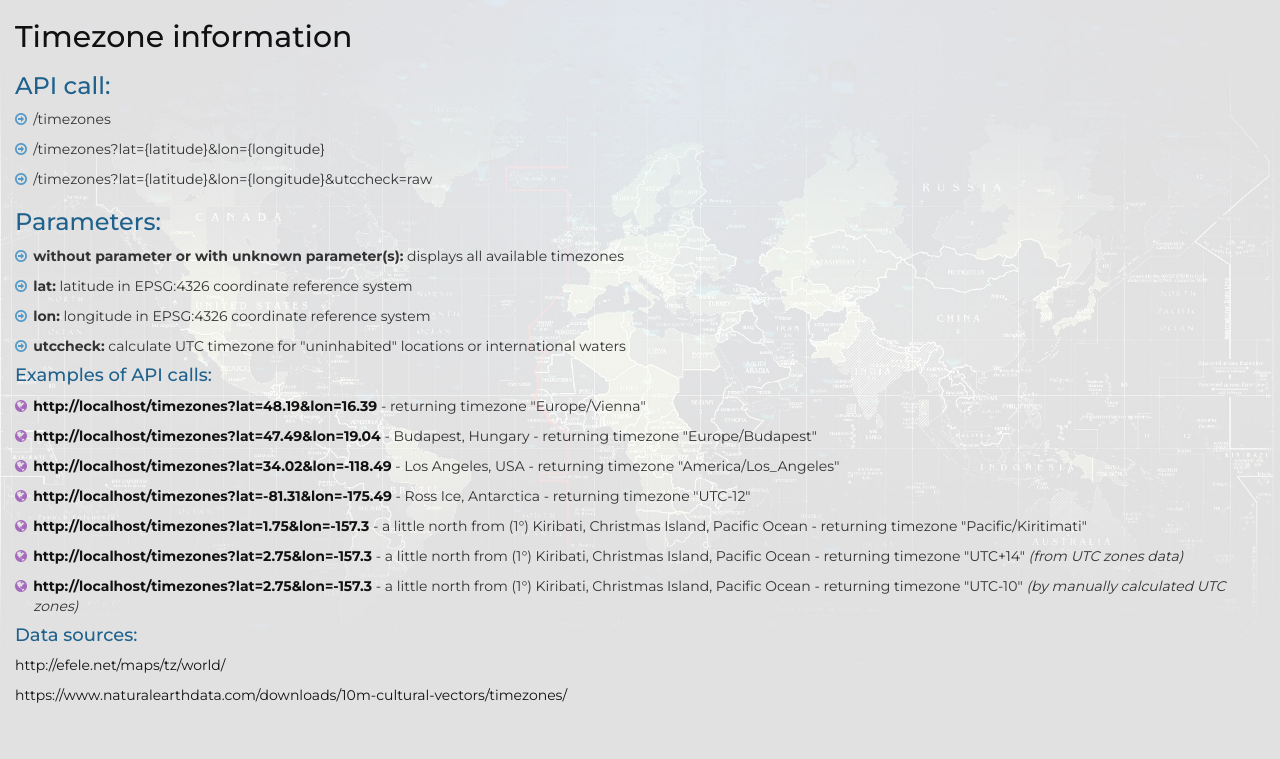
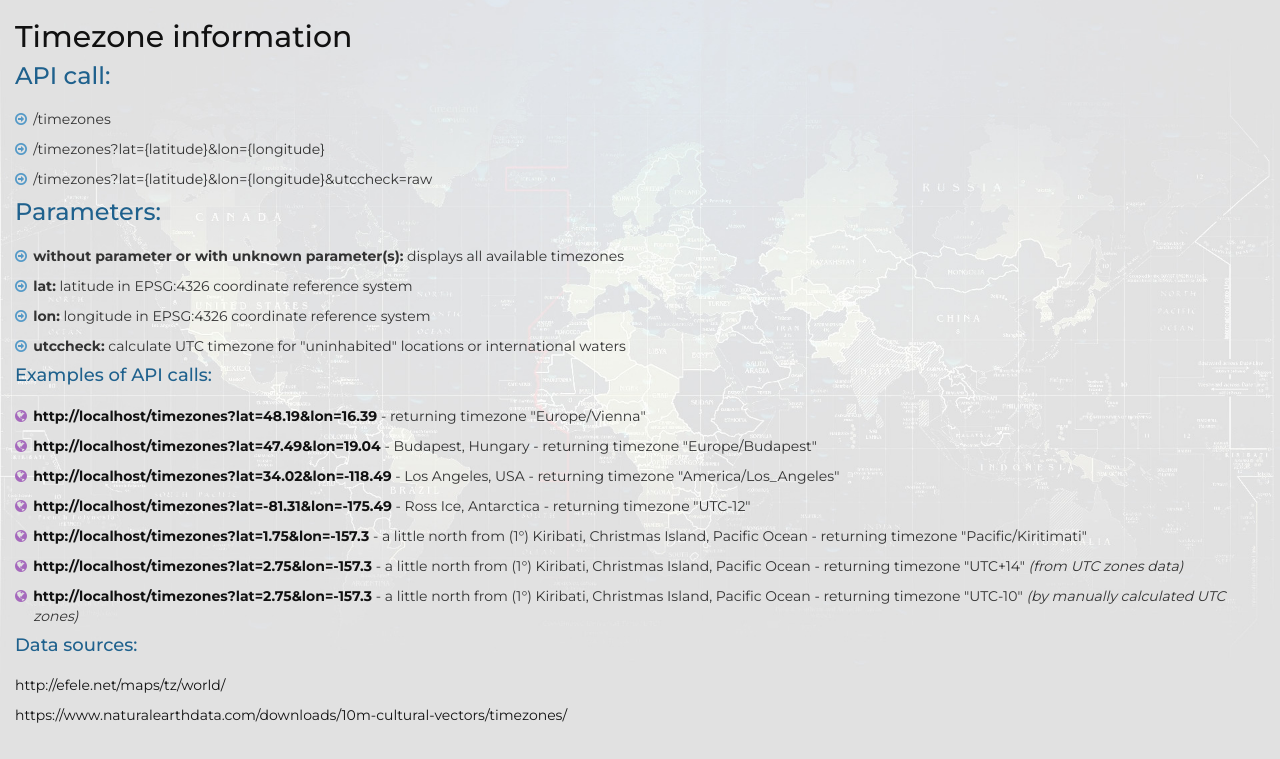
Before and after one commit to lipppy/job-task-python-ubi, a Flask app: page / in a window 1280 px wide. Shown: the part 41-800 px from the top of the page. Run offline with Flask 2, Linux system fonts and the light colour scheme; some libraries are stand-ins or nearby versions.

Commit message:
CSS fix, favicon init

```diff
--- a/app/static/css/style.css
+++ b/app/static/css/style.css
@@ -47,6 +47,7 @@ h1, h2 {
     color: #111;
 }
 h3, h4 {
+    margin: 10px 0 20px;
     color: #1F618D;
 }
 
--- a/app/templates/base.html
+++ b/app/templates/base.html
@@ -12,6 +12,9 @@
     <link rel=stylesheet type=text/css href="{{ url_for('static', filename='css/style.css') }}" />
     <link rel=stylesheet type=text/css href="https://stackpath.bootstrapcdn.com/font-awesome/4.7.0/css/font-awesome.min.css"  />
 
+    <link rel="shortcut icon" href="{{ url_for('static', filename='img/favicon.ico') }}" type="image/x-icon" />
+    <link rel="icon" href="{{ url_for('static', filename='img/favicon.ico') }}" type="image/x-icon" >
+
     <script src="https://maxcdn.bootstrapcdn.com/bootstrap/3.3.6/js/bootstrap.min.js"></script>
 {% endblock %}
 </head>
```
Also changed, not shown: app/static/img/favicon.ico (added).
